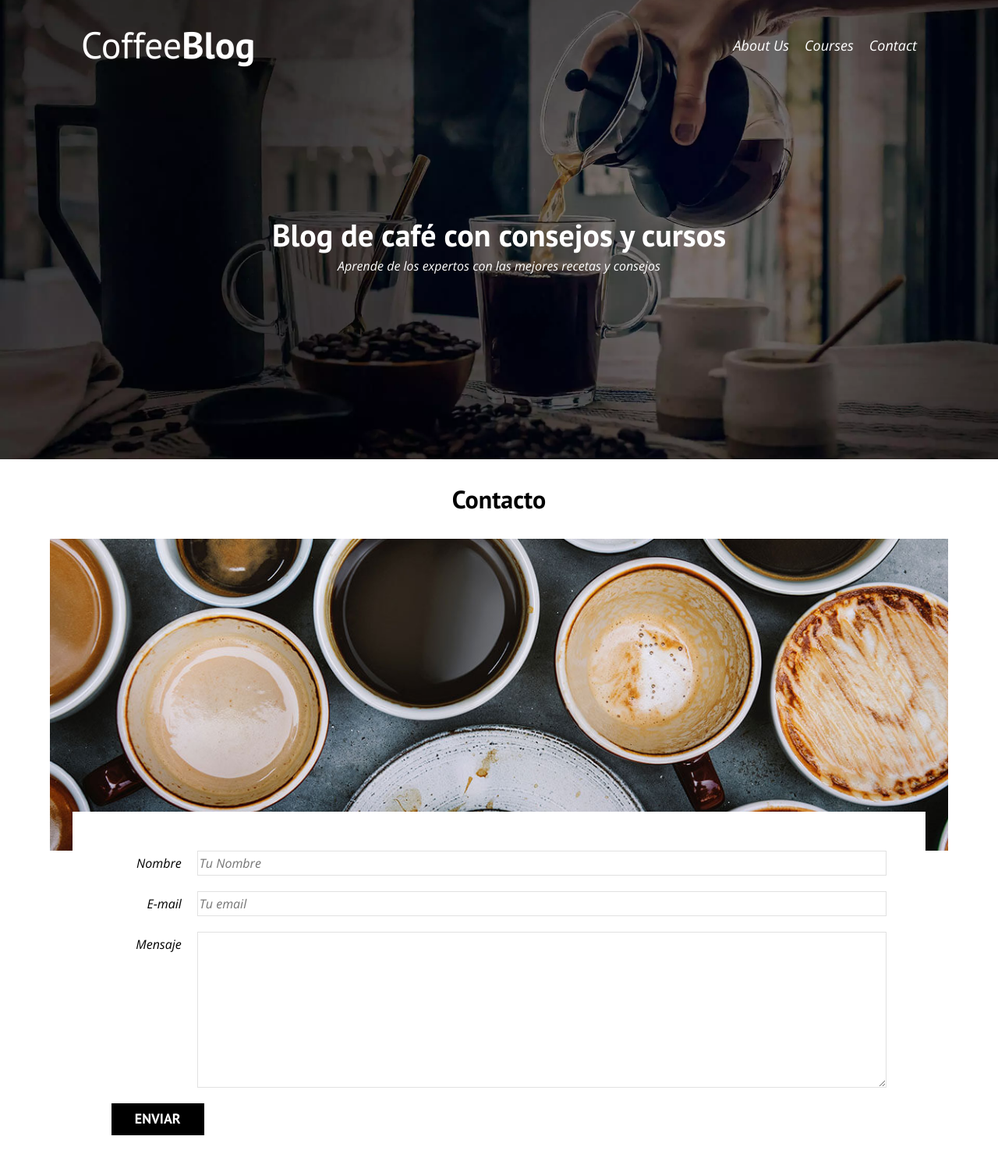
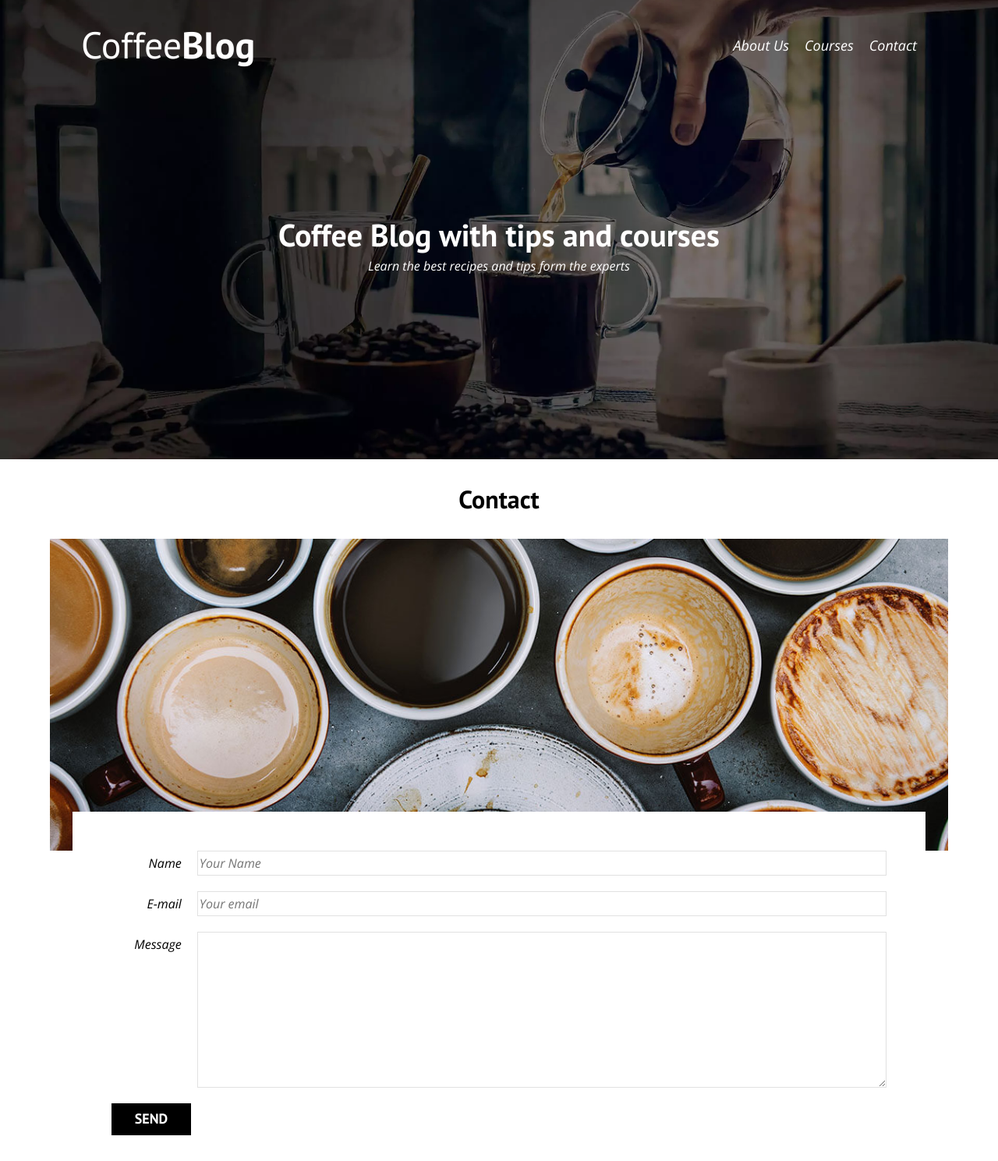
Before and after one commit to celr00/WebDevPractice, a plain HTML site: page coffeeBlog/contact.html in a window 1280 px wide. Shown: the part 11-1500 px from the top of the page at 78% size. Drawn offline with nearby package versions, Linux system fonts and the light colour scheme.

Commit message:
Update contact.html

```diff
--- a/coffeeBlog/contact.html
+++ b/coffeeBlog/contact.html
@@ -29,24 +29,24 @@
         </div>
 
         <div class="header__text center-text">
-            <h2 class="no-margin">Blog de café con consejos y cursos</h2>
-            <p class="no-margin">Aprende de los expertos con las mejores recetas y consejos</p>
+            <h2 class="no-margin">Coffee Blog with tips and courses</h2>
+            <p class="no-margin">Learn the best recipes and tips form the experts</p>
         </div>
 
     </header>
 
     <main class="container">
-        <h3 class="center-text">Contacto</h3>
+        <h3 class="center-text">Contact</h3>
 
         <div class="contacto__bg"></div>
 
         <form class="formulario">
             <div class="campo">
-                <label for="nombre" class="campo__label">Nombre</label>
+                <label for="nombre" class="campo__label">Name</label>
                 <input
                     class="campo__field"
                     type="text"
-                    placeholder="Tu Nombre"
+                    placeholder="Your Name"
                     id="nombre"
                 >
             </div>
@@ -55,16 +55,16 @@
                 <input
                     class="campo__field"
                     type="text"
-                    placeholder="Tu email"
+                    placeholder="Your email"
                     id="email"
                 >
             </div>
             <div class="campo">
-                <label class="campo__label" for="mensaje">Mensaje</label>
+                <label class="campo__label" for="mensaje">Message</label>
                 <textarea class="campo__field campo__field--textarea" id="mensaje"></textarea>
             </div>
             <div class="campo">
-                <input type="submit" value="Enviar" class="boton boton--primario">
+                <input type="submit" value="Send" class="boton boton--primario">
             </div>
         </form>
     </main>
```
